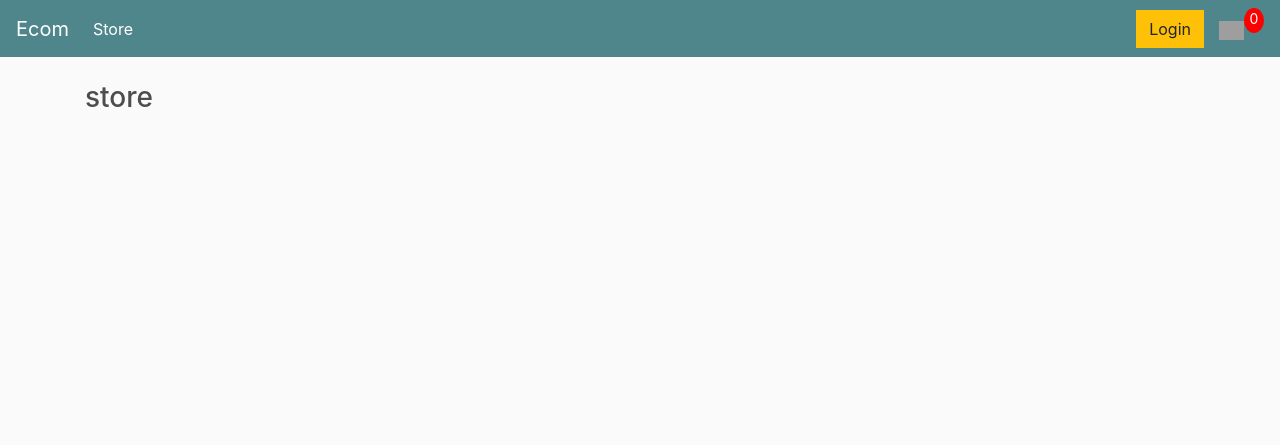
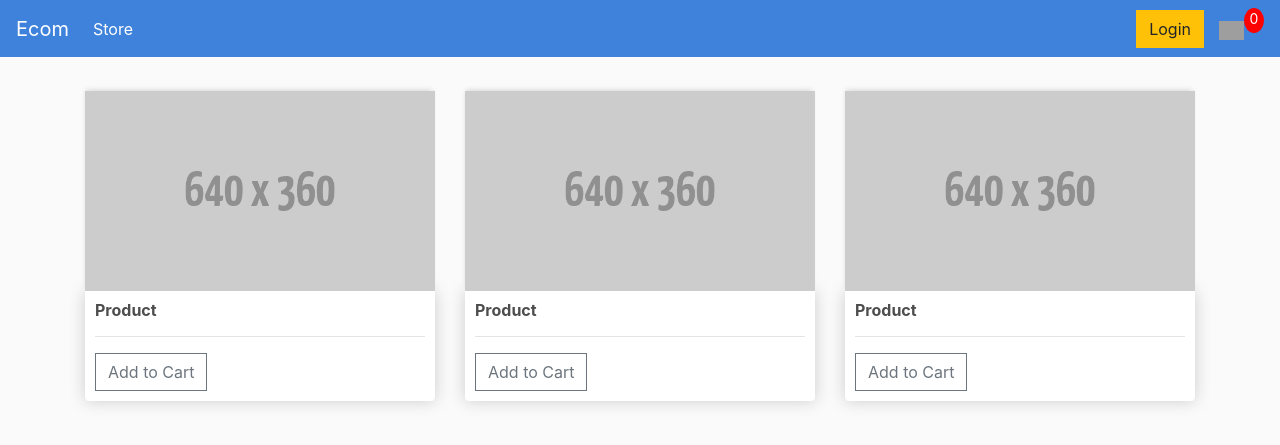
Before and after one commit to utsavlamgade/ecomStore, a Django app: template store/templates/store/store.html in a window 1280 px wide. Shown: the top 445 px of the page. Run offline with Django 3.2, Linux system fonts and the light colour scheme; the template is opened without the code that fills it, so the values that code supplies are empty; some libraries are stand-ins or nearby versions; grey boxes are pictures that could not be loaded.

Commit message:
added product placeholder

```diff
--- a/static/css/main.css
+++ b/static/css/main.css
@@ -26,7 +26,7 @@ h1,h2,h3,h4,h5,h6{
 }
 
 .bg-dark{
-	background-color: #4f868c!important;
+	background-color: #3e82db!important;
 }
 
 #cart-icon{
--- a/store/templates/store/store.html
+++ b/store/templates/store/store.html
@@ -2,5 +2,34 @@
 {% load static %}
 {% block content %}
 
-<h3>store</h3>
+    <div class="row">
+        <div class="col-lg-4">
+            <img class="thumbnail" src="{% static 'images/placeholder.png' %}" alt="">
+            <div class="box-element product">
+                <h6><strong>Product</strong></h6>
+                <hr>
+                <button class="btn btn-outline-secondary add-btn">Add to Cart</button>
+            </div>
+        </div>
+
+        <div class="col-lg-4">
+            <img class="thumbnail" src="{% static 'images/placeholder.png' %}" alt="">
+            <div class="box-element product">
+                <h6><strong>Product</strong></h6>
+                <hr>
+                <button class="btn btn-outline-secondary add-btn">Add to Cart</button>
+            </div>
+        </div>
+
+        <div class="col-lg-4">
+            <img class="thumbnail" src="{% static 'images/placeholder.png' %}" alt="">
+            <div class="box-element product">
+                <h6><strong>Product</strong></h6>
+                <hr>
+                <button class="btn btn-outline-secondary add-btn">Add to Cart</button>
+            </div>
+        </div>
+
+    </div>
+
 {% endblock content %}
```
Also changed, not shown: static/images/placeholder.png (added).
